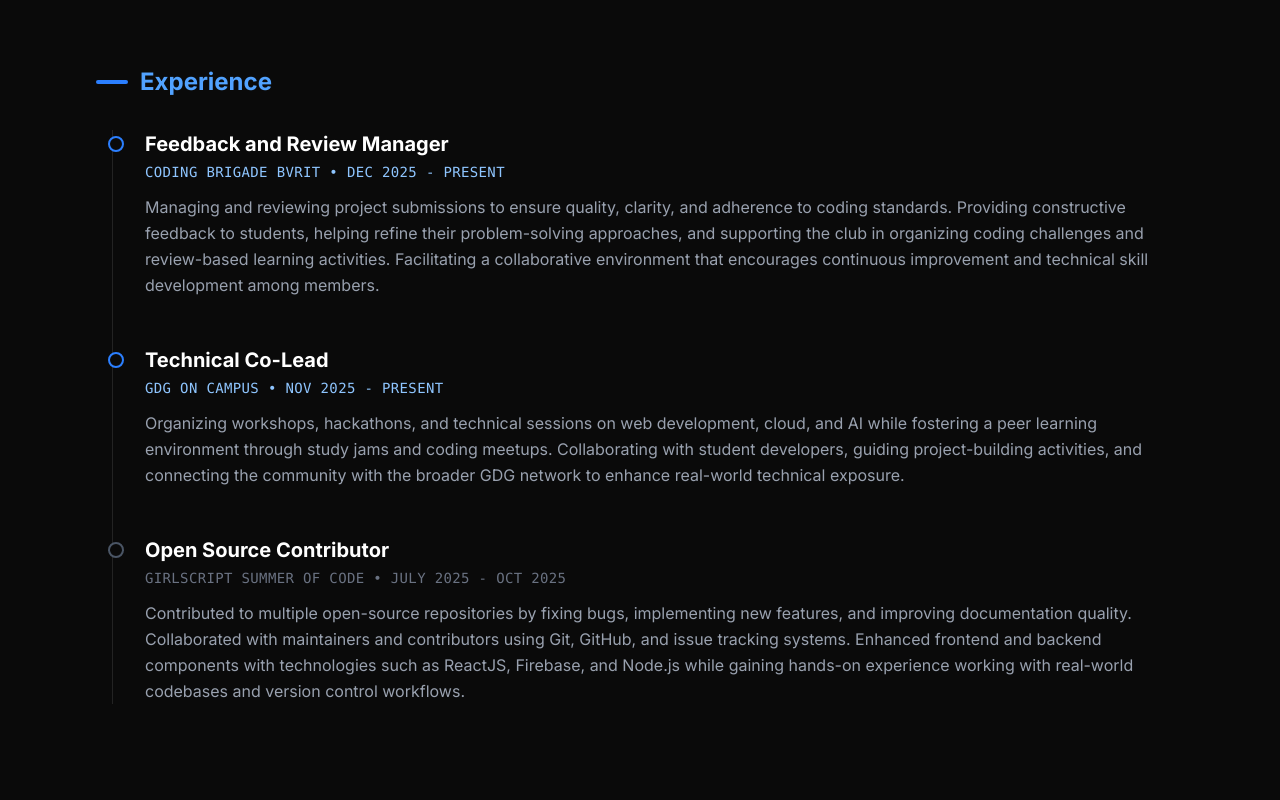
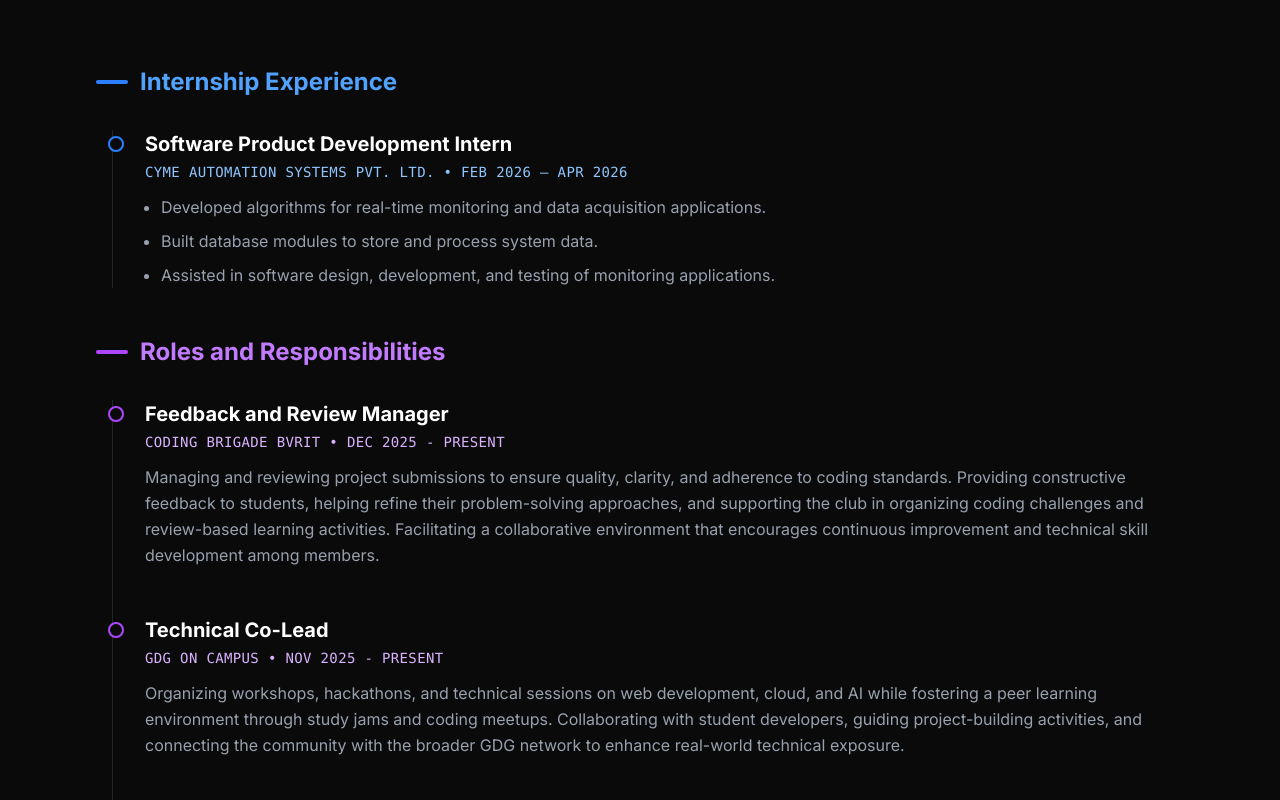
Before and after one commit to Adbhutha10/Portfolio-NextJS, a Next.js app: page / in a window 1280 px wide. Shown: the part 4720-5520 px from the top of the page. Built offline with nearby package versions, Linux system fonts and the light colour scheme.

Commit message:
Add Internship Experience and differentiate Roles and Responsibilities section

```diff
--- a/src/components/About.tsx
+++ b/src/components/About.tsx
@@ -67,38 +67,63 @@ export default function About() {
 
                     {/* Right Column: Experience */}
                     <div className="space-y-12">
+                        {/* New Internship Experience Section */}
                         <motion.div
                             initial={{ opacity: 0, y: 20 }}
                             whileInView={{ opacity: 1, y: 0 }}
                             viewport={{ once: true }}
                         >
                             <h3 className="text-2xl font-bold mb-8 text-blue-400 flex items-center gap-3">
-                                <span className="w-8 h-1 bg-blue-500 rounded-full"></span> Experience
+                                <span className="w-8 h-1 bg-blue-500 rounded-full"></span> Internship Experience
                             </h3>
 
                             <div className="space-y-12 border-l border-white/10 pl-8 ml-4">
                                 <div className="relative group">
                                     <span className="absolute -left-[37px] top-1.5 h-4 w-4 rounded-full border-2 border-blue-500 bg-[#0a0a0a] group-hover:bg-blue-500 transition-colors duration-300" />
+                                    <h4 className="text-xl font-bold text-white">Software Product Development Intern</h4>
+                                    <p className="text-sm text-blue-300 font-mono tracking-wide mb-3 mt-1">CYME AUTOMATION SYSTEMS PVT. LTD. • FEB 2026 – APR 2026</p>
+                                    <ul className="text-gray-400 leading-relaxed list-disc list-outside ml-4 space-y-2">
+                                        <li>Developed algorithms for real-time monitoring and data acquisition applications.</li>
+                                        <li>Built database modules to store and process system data.</li>
+                                        <li>Assisted in software design, development, and testing of monitoring applications.</li>
+                                    </ul>
+                                </div>
+                            </div>
+                        </motion.div>
+
+                        {/* Renamed Roles and Responsibilities Section */}
+                        <motion.div
+                            initial={{ opacity: 0, y: 20 }}
+                            whileInView={{ opacity: 1, y: 0 }}
+                            viewport={{ once: true }}
+                        >
+                            <h3 className="text-2xl font-bold mb-8 text-purple-400 flex items-center gap-3">
+                                <span className="w-8 h-1 bg-purple-500 rounded-full"></span> Roles and Responsibilities
+                            </h3>
+
+                            <div className="space-y-12 border-l border-white/10 pl-8 ml-4">
+                                <div className="relative group">
+                                    <span className="absolute -left-[37px] top-1.5 h-4 w-4 rounded-full border-2 border-purple-500 bg-[#0a0a0a] group-hover:bg-purple-500 transition-colors duration-300" />
                                     <h4 className="text-xl font-bold text-white">Feedback and Review Manager</h4>
-                                    <p className="text-sm text-blue-300 font-mono tracking-wide mb-3 mt-1">CODING BRIGADE BVRIT • DEC 2025 - PRESENT</p>
+                                    <p className="text-sm text-purple-300 font-mono tracking-wide mb-3 mt-1">CODING BRIGADE BVRIT • DEC 2025 - PRESENT</p>
                                     <p className="text-gray-400 leading-relaxed">
                                         Managing and reviewing project submissions to ensure quality, clarity, and adherence to coding standards. Providing constructive feedback to students, helping refine their problem-solving approaches, and supporting the club in organizing coding challenges and review-based learning activities. Facilitating a collaborative environment that encourages continuous improvement and technical skill development among members.
                                     </p>
                                 </div>
 
                                 <div className="relative group">
-                                    <span className="absolute -left-[37px] top-1.5 h-4 w-4 rounded-full border-2 border-blue-500 bg-[#0a0a0a] group-hover:bg-blue-500 transition-colors duration-300" />
+                                    <span className="absolute -left-[37px] top-1.5 h-4 w-4 rounded-full border-2 border-purple-500 bg-[#0a0a0a] group-hover:bg-purple-500 transition-colors duration-300" />
                                     <h4 className="text-xl font-bold text-white">Technical Co-Lead</h4>
-                                    <p className="text-sm text-blue-300 font-mono tracking-wide mb-3 mt-1">GDG ON CAMPUS • NOV 2025 - PRESENT</p>
+                                    <p className="text-sm text-purple-300 font-mono tracking-wide mb-3 mt-1">GDG ON CAMPUS • NOV 2025 - PRESENT</p>
                                     <p className="text-gray-400 leading-relaxed">
                                         Organizing workshops, hackathons, and technical sessions on web development, cloud, and AI while fostering a peer learning environment through study jams and coding meetups. Collaborating with student developers, guiding project-building activities, and connecting the community with the broader GDG network to enhance real-world technical exposure.
                                     </p>
                                 </div>
 
                                 <div className="relative group">
-                                    <span className="absolute -left-[37px] top-1.5 h-4 w-4 rounded-full border-2 border-gray-600 bg-[#0a0a0a] group-hover:bg-gray-600 transition-colors duration-300" />
+                                    <span className="absolute -left-[37px] top-1.5 h-4 w-4 rounded-full border-2 border-purple-500 bg-[#0a0a0a] group-hover:bg-purple-500 transition-colors duration-300" />
                                     <h4 className="text-xl font-bold text-white">Open Source Contributor</h4>
-                                    <p className="text-sm text-gray-500 font-mono tracking-wide mb-3 mt-1">GIRLSCRIPT SUMMER OF CODE • JULY 2025 - OCT 2025</p>
+                                    <p className="text-sm text-purple-300 font-mono tracking-wide mb-3 mt-1">GIRLSCRIPT SUMMER OF CODE • JULY 2025 - OCT 2025</p>
                                     <p className="text-gray-400 leading-relaxed">
                                         Contributed to multiple open-source repositories by fixing bugs, implementing new features, and improving documentation quality. Collaborated with maintainers and contributors using Git, GitHub, and issue tracking systems. Enhanced frontend and backend components with technologies such as ReactJS, Firebase, and Node.js while gaining hands-on experience working with real-world codebases and version control workflows.
                                     </p>
```
